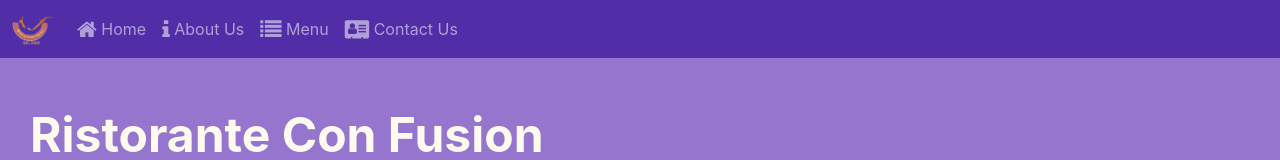
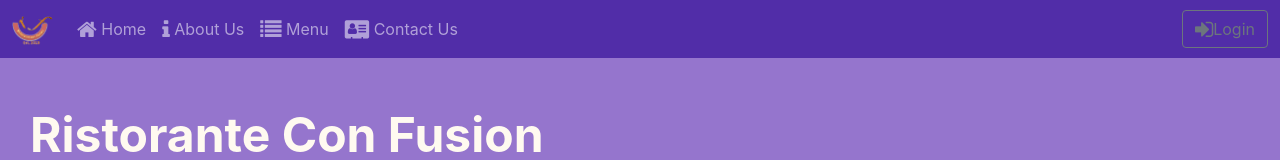
Before and after one commit to alexpowmow/git-test1, a React (Create React App) app: page / in a window 1280 px wide. Shown: the top 160 px of the page. Built offline with nearby package versions, Linux system fonts and the light colour scheme.

Commit message:
Uncontrolled Forms

```diff
--- a/src/components/HeaderComponent.js
+++ b/src/components/HeaderComponent.js
@@ -1,5 +1,5 @@
 import React, {Component} from 'react';
-import {Navbar, NavbarBrand, Jumbotron, Nav, NavbarToggler, Collapse, NavItem} from 'reactstrap';
+import {Navbar, NavbarBrand, Jumbotron, Nav, NavbarToggler, Collapse, NavItem, Button, Modal, ModalHeader, ModalBody, Form, FormGroup, Input, Label} from 'reactstrap';
 import {NavLink} from 'react-router-dom';
 
 
@@ -7,15 +7,30 @@
     constructor(props){
         super(props);
         this.state ={
-            isNavOpen: false
+            isNavOpen: false,
+            isModalOpen:false
         }
         this.toggleNav = this.toggleNav.bind(this);
+        this.toggleModal = this.toggleModal.bind(this);
+        this.handleLogin =this.handleLogin.bind(this);
     }
 
     toggleNav(){
         this.setState({
             isNavOpen: !this.state.isNavOpen
         });
+    }
+
+    toggleModal(){
+        this.setState({
+            isModalOpen: !this.state.isModalOpen
+        });
+    }
+
+    handleLogin(event){
+        this.toggleModal();
+        alert("Username: " +this.username.value + " Password: " + this.password.value + " Remember: " + this.remember.checked);
+        event.preventDefault();
     }
 
     render(){
@@ -53,7 +68,16 @@
                          </NavLink>
                      </NavItem>
 
+
                  </Nav>
+
+                 <Nav className="ml-auto" navbar>
+                    <NavItem>
+                        <Button outline onClick={this.toggleModal}>
+                            <span className= "fa fa-sign-in fa-lg"></span>Login
+                        </Button>
+                    </NavItem>
+                </Nav>
                  </Collapse>
             </Navbar>
 
@@ -62,6 +86,30 @@
                 <h1 className="display-5 fw-bold">Ristorante Con Fusion</h1>
                 <p className="col-md-8 fs-4">We take inspiration from the World's best cuisines, and create a unique fusion experience. Our lipsmacking creations will tickle your culinary senses!</p>
             </div>
+
+            <Modal isOpen={this.state.isModalOpen} toggle={this.toggleModal}>
+                <ModalHeader toggle={this.toggleModal}>Login</ModalHeader>
+                <ModalBody>
+                    <Form onSubmit={this.handleLogin}>
+                        <FormGroup>
+                            <Label htmlFor="username">Username</Label>
+                            <Input type="text" id="username" name="username" innerRef = {(input) => this.username =input} />
+                        </FormGroup>
+
+                        <FormGroup>
+                            <Label htmlFor="password">Password</Label>
+                            <Input type="password" id="password" name="password" innerRef = {(input) => this.password =input}/>
+                        </FormGroup>
+
+                        <FormGroup>
+                            <Label check>
+                                <Input type="checkbox" name="remember" innerRef = {(input) => this.remember =input}/> Remember me
+                            </Label>
+                        </FormGroup>
+                        <Button type="submit" value="submit" className="primary" >Login</Button>
+                    </Form>
+                </ModalBody>
+            </Modal>
 
             {/* <Jumbotron>
             <div className = "container">
```
